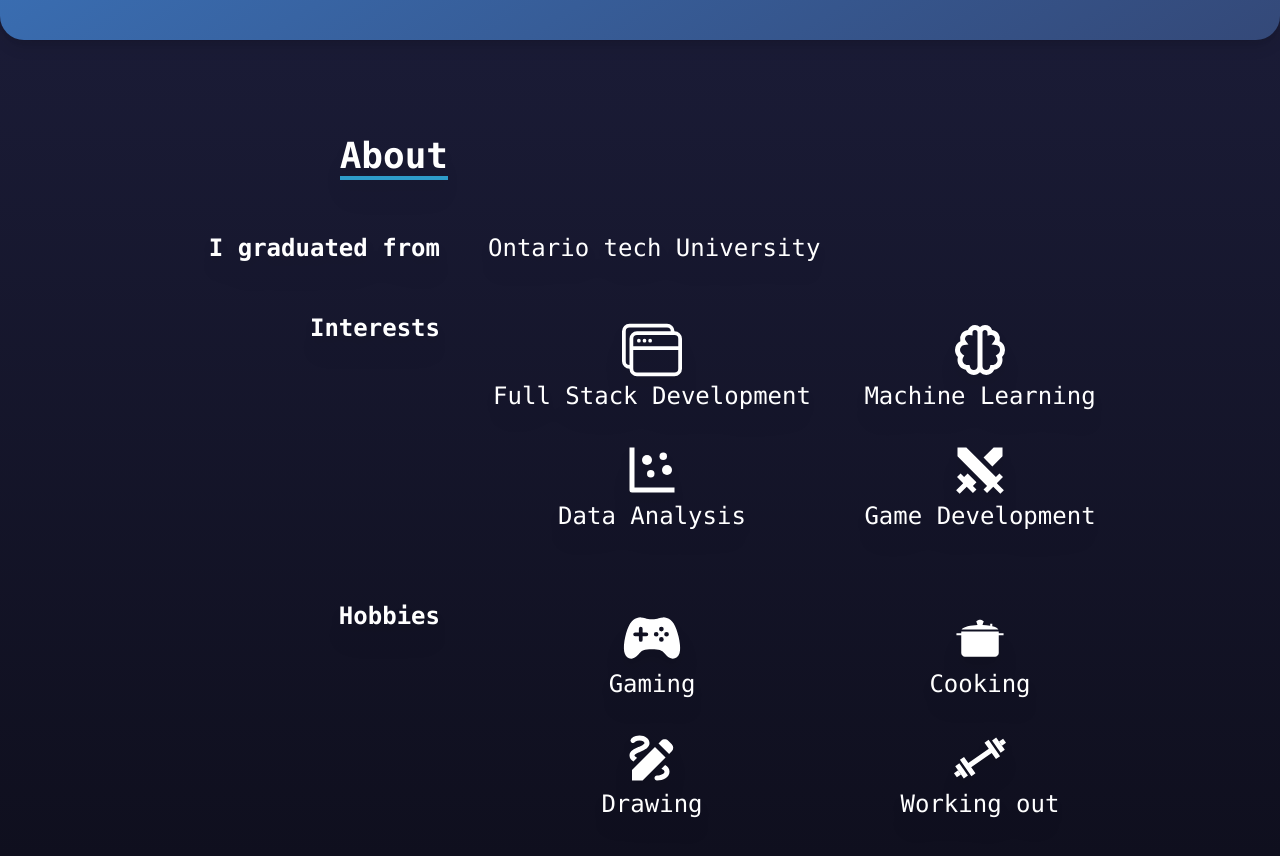
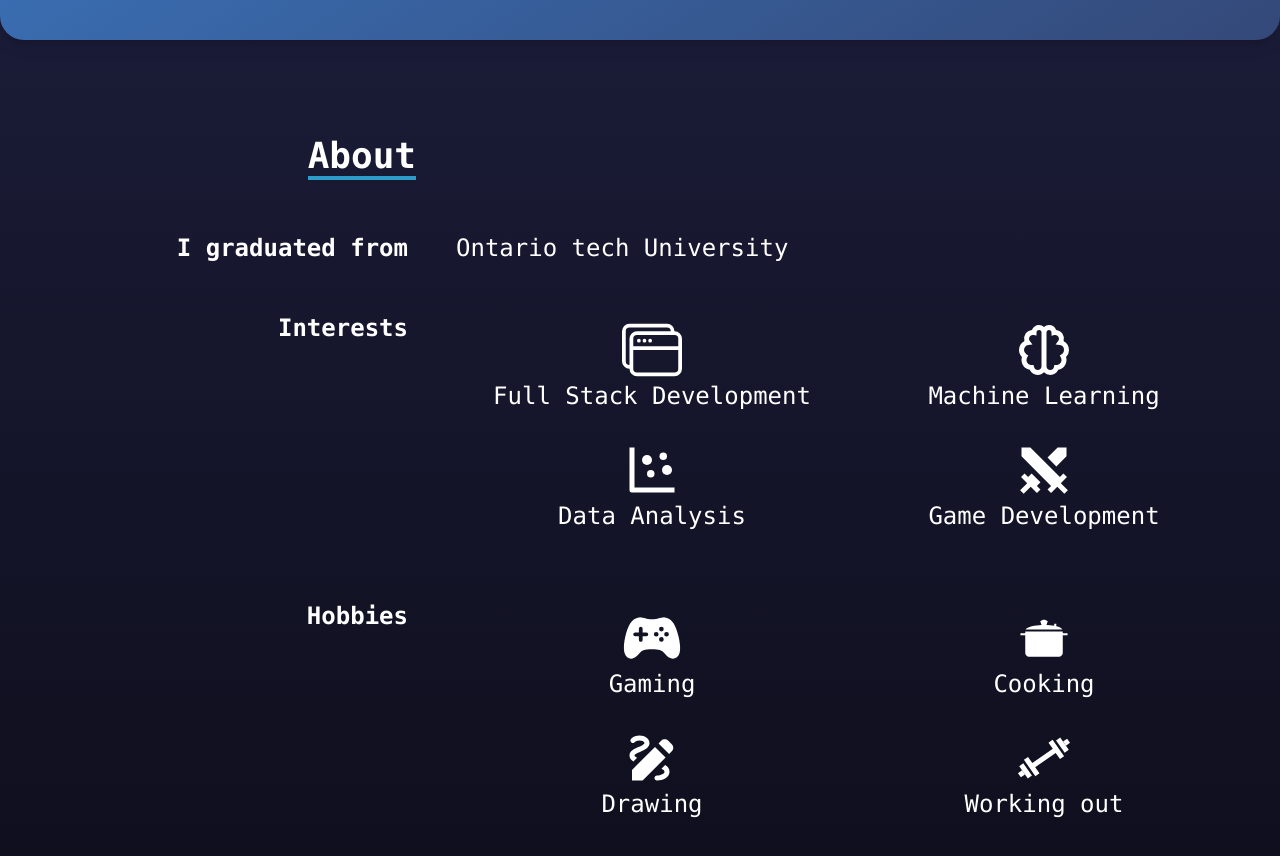
Before and after one commit to xyronic15/Portfolio, a React (Create React App) app in the folder xyron-brual/: page / in a window 1280 px wide. Shown: the part 760-1616 px from the top of the page. Built offline with nearby package versions, Linux system fonts and the light colour scheme.

Commit message:
Changed about width
- Changed form lg to xl
- removed drop shadow class

```diff
--- a/xyron-brual/src/components/About.jsx
+++ b/xyron-brual/src/components/About.jsx
@@ -14,7 +14,7 @@ export const About = () => {
       className="relative w-full text-white py-20 font-['Consolas']"
     >
       <div className="flex flex-col justify-center items-center w-full h-full mx-auto px-8">
-        <div className="max-w-screen-lg  w-full grid sm:grid-cols-3 sm:gap-8 drop-shadow-xl">
+        <div className="max-w-screen-xl  w-full grid sm:grid-cols-3 sm:gap-8">
           <div className="sm:text-right py-4 pl-4 col-span-1">
             <p className="text-3xl sm:text-4xl font-bold inline border-b-4 border-[#2e9cca]">
               About
```
